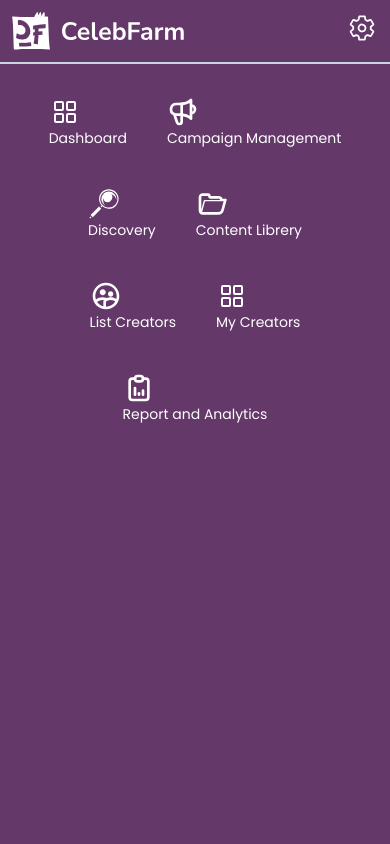
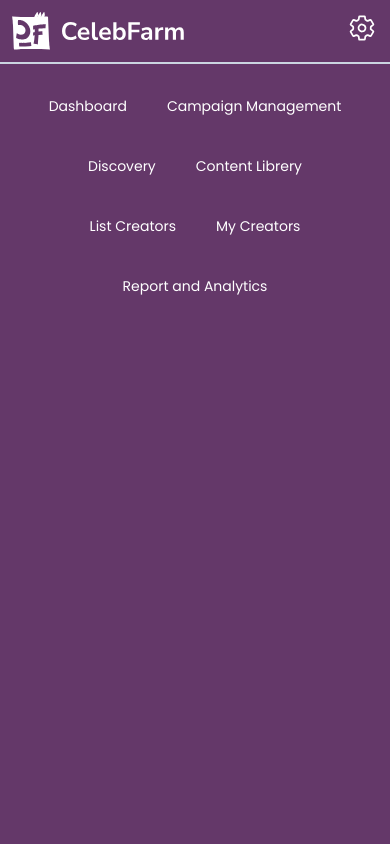
Before and after one commit to Ayala2004/CelebFarm, a React (Vite) app: page / in a window 390 px wide. Shown: the top 844 px of the page. Built offline with nearby package versions, Linux system fonts and the light colour scheme.

Commit message:
nav and header

```diff
--- a/src/components/Nav.jsx
+++ b/src/components/Nav.jsx
@@ -5,13 +5,13 @@ const Nav = ({ href, label, Icon, name }) => {
   return (
     <div
       className={`p-5 text-sm text-nowrap hover:text-[#643869] hover:bg-white rounded-md hover:font-semibold
-    lg:flex lg:items-center lg:gap-2 ${name&& "hidden"}`}
+    lg:flex lg:items-center lg:gap-2 ${name && "hidden"}`}
     >
-        <Icon className="size-8  lg:block" />
+      <Icon className="size-8 hidden lg:block" />
 
-        <a className="" href={href}>
-          {label}
-        </a>
+      <a href={href}>
+        {label}
+      </a>
     </div>
   );
 };
```
